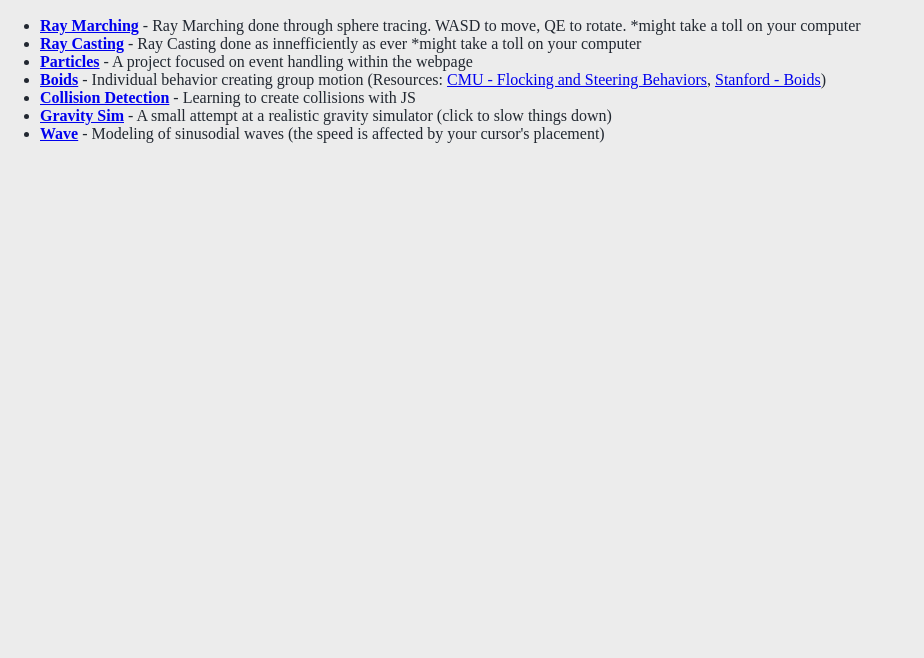
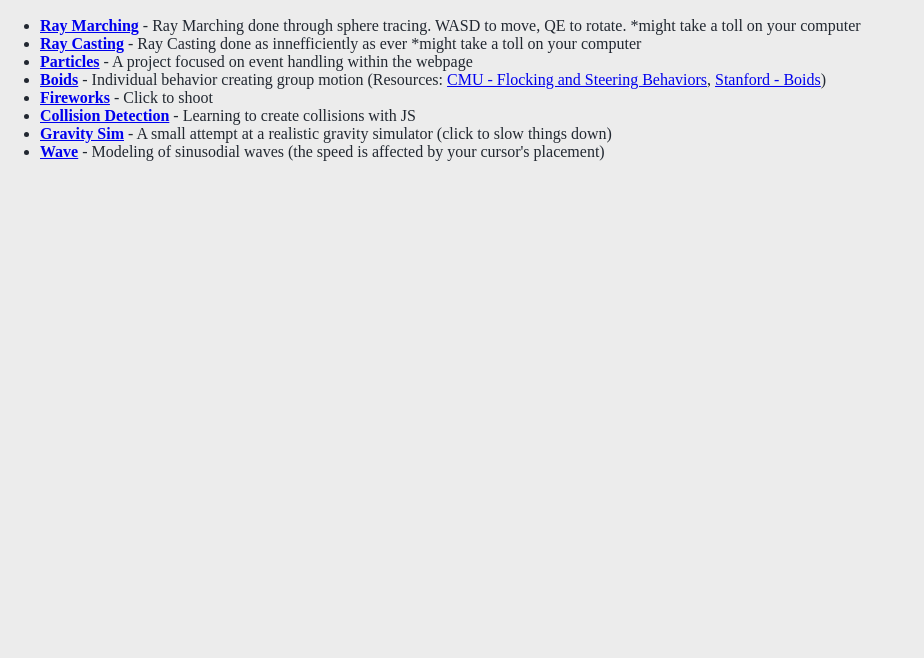
Before and after one commit to maxfer1221/cv_old, a plain HTML site: page jsprojects.html in a window 1280 px wide. Shown: the part 142-800 px from the top of the page, without its empty margins (0-924 px from the left). Drawn offline with Linux system fonts and the light colour scheme.

Commit message:
Update jsprojects.html

```diff
--- a/jsprojects.html
+++ b/jsprojects.html
@@ -13,6 +13,7 @@
       <li><strong><a href="JavaScript Projects/Ray Casting/index.html">Ray Casting</a></strong> - Ray Casting done as innefficiently as ever *might take a toll on your computer</li>
       <li><strong><a href="JavaScript Projects/Particles/index.html">Particles</a></strong> - A project focused on event handling within the webpage</li>
       <li><strong><a href="JavaScript Projects\Boids\index.html">Boids</a></strong> - Individual behavior creating group motion (Resources: <a href="http://www.cs.cmu.edu/afs/cs/academic/class/15462-s10/www/lec-slides/Lecture24_flocking.pdf">CMU - Flocking and Steering Behaviors</a>, <a href="https://cs.stanford.edu/people/eroberts/courses/soco/projects/2008-09/modeling-natural-systems/boids.html">Stanford - Boids</a>)</li>
+      <li><strong><a href="JavaScript Projects\Fireworks\index.html">Fireworks</a></strong> - Click to shoot</li>
       <li><strong><a href="JavaScript Projects\Collision Detection\index.html">Collision Detection</a></strong> - Learning to create collisions with JS</li>
       <li><strong><a href="JavaScript Projects\Gravity Sim\index.html">Gravity Sim</a></strong> - A small attempt at a realistic gravity simulator (click to slow things down)</li>
       <li><strong><a href="JavaScript Projects\Wave\index.html">Wave</a></strong> - Modeling of sinusodial waves (the speed is affected by your cursor's placement)</li>
```
